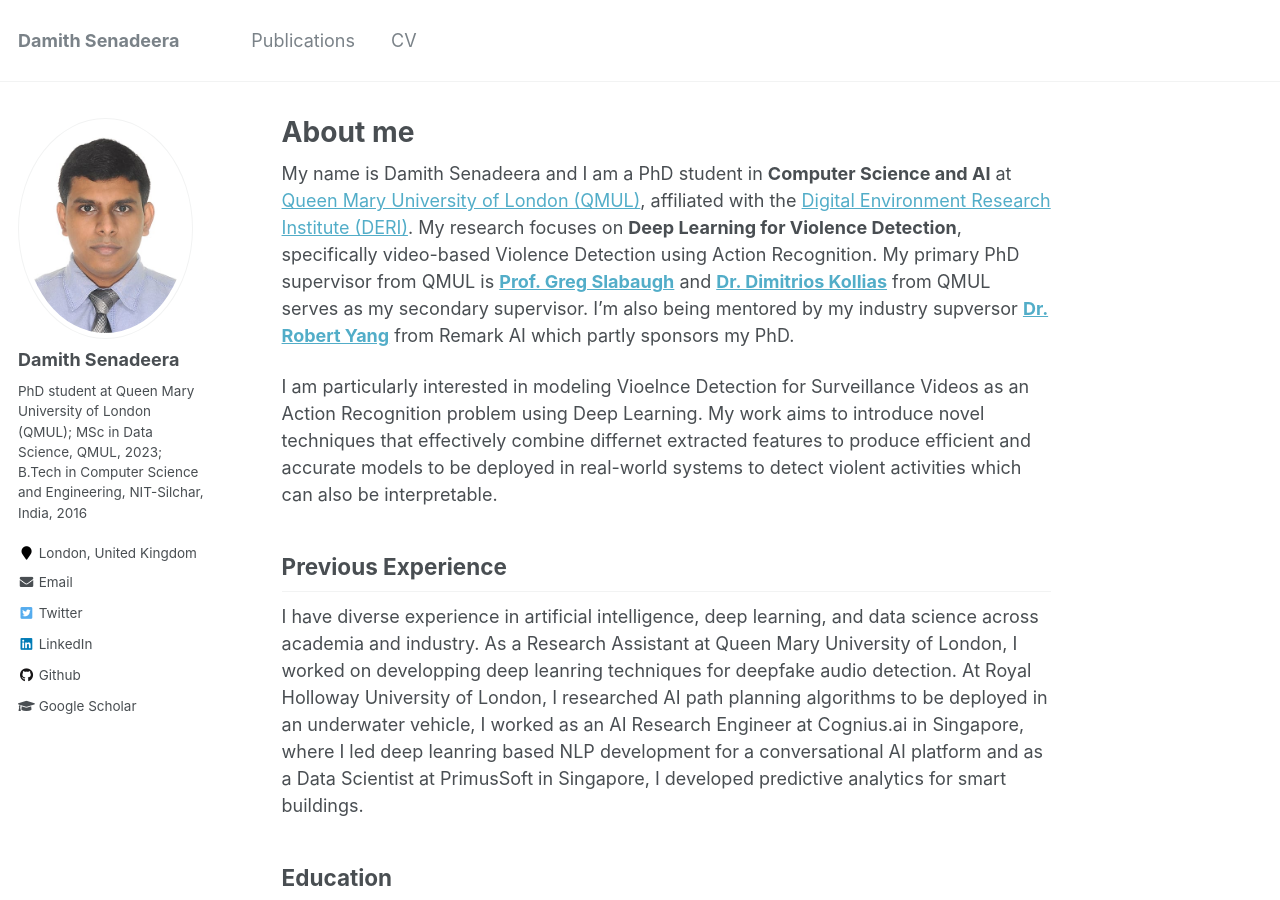
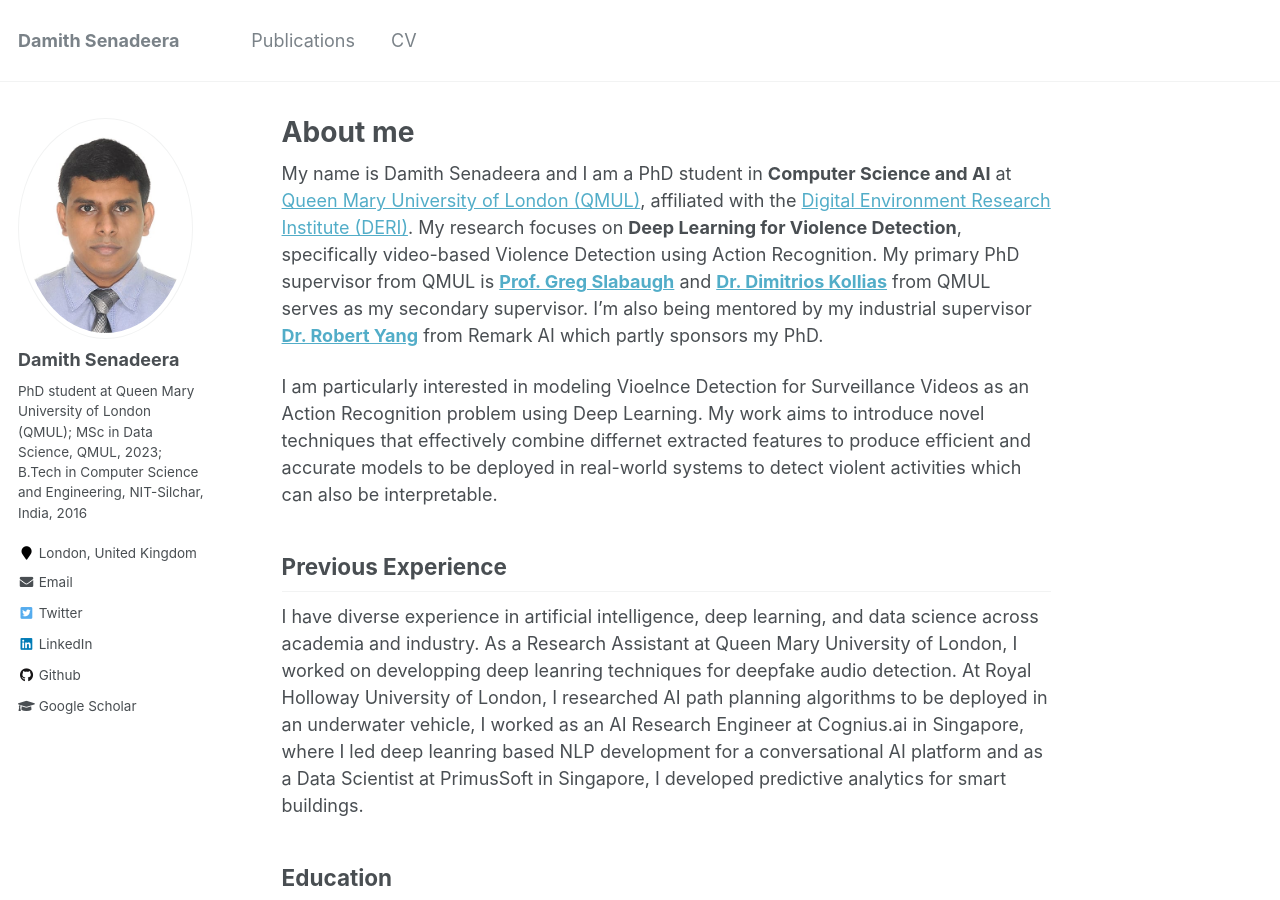
Before and after one commit to damith92/damith92.github.io, a Jekyll site: the page built from _pages/about.md, in a window 1280 px wide and 900 px high. Built offline with Jekyll 4.4.1, drawn with Linux system fonts in a browser that asks for light colours.

Commit message:
text changes commit

```diff
--- a/_pages/about.md
+++ b/_pages/about.md
@@ -8,7 +8,7 @@ redirect_from:
   - /about.html
 ---
 
-My name is Damith Senadeera and I am a PhD student in **Computer Science and AI** at [Queen Mary University of London (QMUL)](https://www.qmul.ac.uk/), affiliated with the [Digital Environment Research Institute (DERI)](https://www.qmul.ac.uk/deri/). My research focuses on **Deep Learning for Violence Detection**, specifically video-based Violence Detection using Action Recognition. My primary PhD supervisor from QMUL is **[Prof. Greg Slabaugh](https://www.qmul.ac.uk/eecs/people/profiles/slabaughgreg.html)** and **[Dr. Dimitrios Kollias](https://sites.google.com/view/dimitrioskollias/)** from QMUL serves as my secondary supervisor. I'm also being mentored by my industry supversor **[Dr. Robert Yang](https://www.linkedin.com/in/robert-x-yang-a979751b/)** from Remark AI which partly sponsors my PhD.
+My name is Damith Senadeera and I am a PhD student in **Computer Science and AI** at [Queen Mary University of London (QMUL)](https://www.qmul.ac.uk/), affiliated with the [Digital Environment Research Institute (DERI)](https://www.qmul.ac.uk/deri/). My research focuses on **Deep Learning for Violence Detection**, specifically video-based Violence Detection using Action Recognition. My primary PhD supervisor from QMUL is **[Prof. Greg Slabaugh](https://www.qmul.ac.uk/eecs/people/profiles/slabaughgreg.html)** and **[Dr. Dimitrios Kollias](https://sites.google.com/view/dimitrioskollias/)** from QMUL serves as my secondary supervisor. I'm also being mentored by my industrial supervisor **[Dr. Robert Yang](https://www.linkedin.com/in/robert-x-yang-a979751b/)** from Remark AI which partly sponsors my PhD.
 
 I am particularly interested in modeling Vioelnce Detection for Surveillance Videos as an Action Recognition problem using Deep Learning. My work aims to introduce novel techniques that effectively combine differnet extracted features to produce efficient and accurate models to be deployed in real-world systems to detect violent activities which can also be interpretable.
 
```
